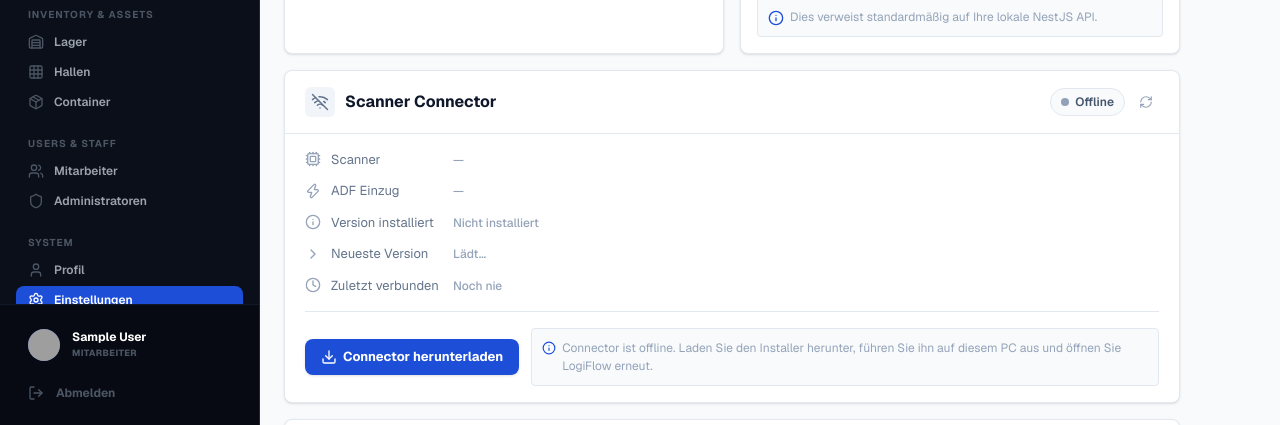
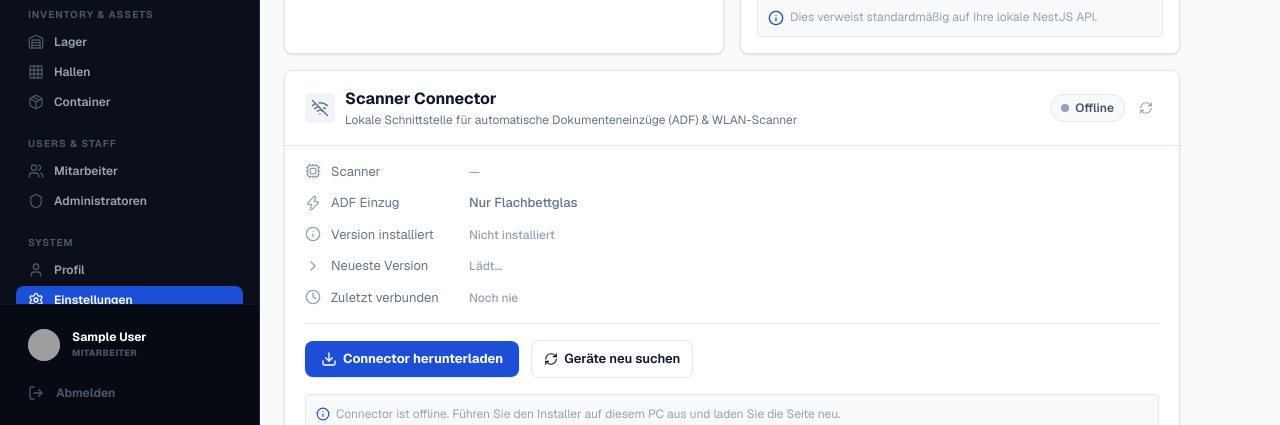
Before and after one commit to YazanMou23/Warehause-TEST, a Next.js app in the folder frontend/: page /settings in a window 1280 px wide. Shown: the part 375-800 px from the top of the page. Built offline with nearby package versions, Linux system fonts and the light colour scheme; no server answers; sample sign-in values are in the browser's storage; grey boxes are pictures that could not be loaded.

Commit message:
feat(settings): display discovered physical scanner name and live ADF tray status in ConnectorSettingsCard

```diff
--- a/frontend/src/app/components/ConnectorSettingsCard.tsx
+++ b/frontend/src/app/components/ConnectorSettingsCard.tsx
@@ -14,15 +14,19 @@ import {
   Zap,
   Clock,
   Cpu,
+  Scan,
+  Printer,
 } from "lucide-react";
 import {
   checkConnectorStatus,
   fetchLatestRelease,
   detectPlatform,
   compareVersions,
+  getDevices,
   CONNECTOR_URL,
   type ConnectorStatusResult,
   type ConnectorReleaseInfo,
+  type DiscoveredDevice,
 } from "../../lib/connector";
 
 const API_BASE = process.env.NEXT_PUBLIC_API_URL || "http://localhost:3000";
@@ -80,22 +84,23 @@ function InfoRow({ icon, label, value }: { icon: React.ReactNode; label: string;
   return (
     <div className="flex items-center gap-2.5 text-[13px]">
       <span className="text-outline shrink-0">{icon}</span>
-      <span className="text-on-surface-variant w-28 shrink-0">{label}</span>
-      <span className="text-on-surface font-medium">{value ?? "—"}</span>
+      <span className="text-on-surface-variant w-32 shrink-0">{label}</span>
+      <span className="text-on-surface font-medium flex-1">{value ?? "—"}</span>
     </div>
   );
 }
 
 // ─── main component ───────────────────────────────────────────────────────────
 export default function ConnectorSettingsCard() {
-  const [connStatus, setConnStatus]     = useState<ConnectorStatusResult>({ status: "checking" });
-  const [release, setRelease]           = useState<ConnectorReleaseInfo | null>(null);
-  const [scannerName, setScannerName]   = useState<string | null>(null);
-  const [hasAdf, setHasAdf]             = useState<boolean | null>(null);
-  const [lastSeen, setLastSeen]         = useState<{ version: string; ts: string } | null>(null);
+  const [connStatus, setConnStatus]         = useState<ConnectorStatusResult>({ status: "checking" });
+  const [release, setRelease]               = useState<ConnectorReleaseInfo | null>(null);
+  const [activeDevice, setActiveDevice]     = useState<DiscoveredDevice | null>(null);
+  const [deviceList, setDeviceList]         = useState<DiscoveredDevice[]>([]);
+  const [isRefreshing, setIsRefreshing]     = useState(false);
+  const [lastSeen, setLastSeen]             = useState<{ version: string; ts: string } | null>(null);
   const [updateDismissed, setUpdateDismissed] = useState(false);
-  const [downloading, setDownloading]   = useState(false);
-  const [verifyMsg, setVerifyMsg]       = useState<"idle" | "verifying" | "success" | "fail">("idle");
+  const [downloading, setDownloading]       = useState(false);
+  const [verifyMsg, setVerifyMsg]           = useState<"idle" | "verifying" | "success" | "fail">("idle");
   const verifyInterval = useRef<ReturnType<typeof setInterval> | null>(null);
 
   const platform = detectPlatform();
@@ -110,8 +115,10 @@ export default function ConnectorSettingsCard() {
     !updateDismissed
   );
 
-  // ── poll connector health every 8s ──────────────────────────────────────────
+  // ── poll connector health & devices every 8s ────────────────────────────────
   const refresh = useCallback(async () => {
+    setIsRefreshing(true);
+    try {
       const result = await checkConnectorStatus();
       setConnStatus(result);
 
@@ -121,19 +128,29 @@ export default function ConnectorSettingsCard() {
         try { localStorage.setItem(LAST_SEEN_KEY, JSON.stringify(entry)); } catch {}
         setLastSeen(entry);
 
-      // fetch extended health for scanner name + ADF
+        // Fetch real discovered devices from connector
         try {
-        const h = await fetch(CONNECTOR_URL + "/health", { signal: AbortSignal.timeout(2000) });
-        if (h.ok) {
-          const data = await h.json();
-          setScannerName(data.scanner?.name ?? null);
-          setHasAdf(
-            Array.isArray(data.features)
-              ? data.features.includes("adf")
-              : data.scanner?.sources?.adf ?? null
-          );
+          const devices = await getDevices();
+          setDeviceList(devices || []);
+          if (devices && devices.length > 0) {
+            // Prioritize physical scanner (eSCL Wi-Fi or USB) over PDF virtual printer
+            const realScanner =
+              devices.find((d) => d.protocol === "ESCL" || (d.ip && d.ip !== "SIMULATOR" && !d.id.includes("PDF"))) ||
+              devices.find((d) => d.ip && d.ip !== "SIMULATOR") ||
+              devices[0];
+
+            setActiveDevice(realScanner || null);
+          } else {
+            setActiveDevice(null);
           }
-      } catch {}
+        } catch {
+          // Ignore discovery poll failures
+        }
+      } else {
+        setActiveDevice(null);
+      }
+    } finally {
+      setIsRefreshing(false);
     }
   }, []);
 
@@ -164,6 +181,7 @@ export default function ConnectorSettingsCard() {
           clearInterval(verifyInterval.current!);
           setVerifyMsg("success");
           setConnStatus(r);
+          refresh();
           setTimeout(() => setVerifyMsg("idle"), 6000);
           return;
         }
@@ -174,7 +192,7 @@ export default function ConnectorSettingsCard() {
         setTimeout(() => setVerifyMsg("idle"), 8000);
       }
     }, 2000);
-  }, []);
+  }, [refresh]);
 
   useEffect(() => () => { if (verifyInterval.current) clearInterval(verifyInterval.current); }, []);
 
@@ -211,6 +229,9 @@ export default function ConnectorSettingsCard() {
 
   const isOffline = connStatus.status === "missing" || connStatus.status === "error";
 
+  const hasAdf = activeDevice?.capabilities?.adf ?? activeDevice?.sources?.adf ?? (connStatus.status === "connected");
+  const adfStatus = activeDevice?.adfStatus;
+
   return (
     <div className="bg-white border border-outline-variant rounded-lg shadow-sm overflow-hidden">
       {/* ── Header ── */}
@@ -221,17 +242,23 @@ export default function ConnectorSettingsCard() {
               ? <WifiOff className="w-4.5 h-4.5 text-slate-500" />
               : <Wifi className="w-4.5 h-4.5 text-secondary" />}
           </div>
+          <div>
             <h5 className="font-bold text-body-lg text-on-surface">Scanner Connector</h5>
+            <p className="text-[12px] text-on-surface-variant">
+              Lokale Schnittstelle für automatische Dokumenteneinzüge (ADF) &amp; WLAN-Scanner
+            </p>
+          </div>
         </div>
 
         <div className="flex items-center gap-2">
           <StatusPill status={connStatus.status} version={connStatus.version} />
           <button
             onClick={refresh}
-            title="Status aktualisieren"
-            className="p-1.5 rounded-md hover:bg-surface-container-low text-outline transition-colors"
+            disabled={isRefreshing}
+            title="Status &amp; Geräte aktualisieren"
+            className="p-1.5 rounded-md hover:bg-surface-container-low text-outline transition-colors disabled:opacity-50"
           >
-            <RefreshCw className="w-3.5 h-3.5" />
+            <RefreshCw className={`w-3.5 h-3.5 ${isRefreshing ? "animate-spin text-secondary" : ""}`} />
           </button>
         </div>
       </div>
@@ -268,7 +295,7 @@ export default function ConnectorSettingsCard() {
         </div>
       )}
 
-      {/* ── Version mismatch (latest version loaded, connector says it's up to date) ── */}
+      {/* ── Up to date banner ── */}
       {!updateAvailable && latestVer && installedVer && compareVersions(installedVer, latestVer) >= 0 && (
         <div className="mx-5 mt-4 bg-emerald-50 border border-emerald-200 rounded-lg px-4 py-2.5 flex items-center gap-2 text-[12px] text-emerald-700">
           <CheckCircle className="w-4 h-4 shrink-0" />
@@ -302,11 +329,27 @@ export default function ConnectorSettingsCard() {
           icon={<Cpu className="w-4 h-4" />}
           label="Scanner"
           value={
-            connStatus.status === "connected"
-              ? (scannerName ?? (
-                  <span className="text-outline text-[12px]">Kein Gerät verbunden</span>
-                ))
-              : <span className="text-outline text-[12px]">—</span>
+            connStatus.status === "connected" ? (
+              activeDevice ? (
+                <div className="flex items-center gap-2 flex-wrap">
+                  <span className="font-semibold text-on-surface">
+                    {activeDevice.displayName || activeDevice.name}
+                  </span>
+                  {activeDevice.ip && activeDevice.ip !== "SIMULATOR" && (
+                    <span className="text-[11px] font-mono bg-surface-container-low border border-outline-variant px-1.5 py-0.5 rounded text-outline">
+                      {activeDevice.ip}
+                    </span>
+                  )}
+                  <span className="text-[11px] px-1.5 py-0.5 rounded bg-emerald-100 text-emerald-800 font-medium">
+                    {activeDevice.protocol || "eSCL"}
+                  </span>
+                </div>
+              ) : (
+                <span className="text-outline text-[12px]">Wird gesucht...</span>
+              )
+            ) : (
+              <span className="text-outline text-[12px]">—</span>
+            )
           }
         />
 
@@ -314,11 +357,26 @@ export default function ConnectorSettingsCard() {
           icon={<Zap className="w-4 h-4" />}
           label="ADF Einzug"
           value={
-            hasAdf === null
-              ? <span className="text-outline text-[12px]">—</span>
-              : hasAdf
-                ? <span className="text-emerald-600 flex items-center gap-1"><CheckCircle className="w-3.5 h-3.5" />Verfügbar</span>
-                : <span className="text-slate-500">Nicht verfügbar</span>
+            hasAdf ? (
+              <div className="flex items-center gap-2">
+                <span className="text-emerald-600 flex items-center gap-1">
+                  <CheckCircle className="w-3.5 h-3.5" />
+                  Verfügbar (Dauereinzug aktiv)
+                </span>
+                {adfStatus === "Loaded" && (
+                  <span className="text-[11px] bg-emerald-50 border border-emerald-200 text-emerald-700 px-2 py-0.5 rounded-full font-medium">
+                    Papier im Fach erkannt
+                  </span>
+                )}
+                {adfStatus === "Empty" && (
+                  <span className="text-[11px] bg-amber-50 border border-amber-200 text-amber-700 px-2 py-0.5 rounded-full font-medium">
+                    Fach leer (Papier einlegen)
+                  </span>
+                )}
+              </div>
+            ) : (
+              <span className="text-slate-500">Nur Flachbettglas</span>
+            )
           }
         />
 
@@ -326,9 +384,11 @@ export default function ConnectorSettingsCard() {
           icon={<Info className="w-4 h-4" />}
           label="Version installiert"
           value={
-            connStatus.version
-              ? <span>v{connStatus.version}</span>
-              : <span className="text-outline text-[12px]">Nicht installiert</span>
+            connStatus.version ? (
+              <span>v{connStatus.version}</span>
+            ) : (
+              <span className="text-outline text-[12px]">Nicht installiert</span>
+            )
           }
         />
 
@@ -336,9 +396,11 @@ export default function ConnectorSettingsCard() {
           icon={<ChevronRight className="w-4 h-4" />}
           label="Neueste Version"
           value={
-            latestVer
-              ? <span>v{latestVer}</span>
-              : <span className="text-outline text-[12px]">Lädt…</span>
+            latestVer ? (
+              <span>v{latestVer}</span>
+            ) : (
+              <span className="text-outline text-[12px]">Lädt…</span>
+            )
           }
         />
 
@@ -359,7 +421,8 @@ export default function ConnectorSettingsCard() {
       <div className="border-t border-outline-variant mx-5" />
 
       {/* ── Actions ── */}
-      <div className="px-5 py-4 flex items-center gap-3 flex-wrap">
+      <div className="px-5 py-4 flex items-center justify-between gap-3 flex-wrap">
+        <div className="flex items-center gap-3">
           <button
             onClick={handleDownload}
             disabled={downloading}
@@ -371,15 +434,34 @@ export default function ConnectorSettingsCard() {
             {isOffline ? "Connector herunterladen" : "Neu herunterladen"}
           </button>
 
-        {isOffline && (
-          <div className="flex items-start gap-1.5 text-[12px] text-outline bg-surface-container-low p-2.5 rounded border border-outline-variant flex-1 min-w-0">
-            <Info className="w-3.5 h-3.5 shrink-0 text-secondary mt-0.5" />
+          <button
+            onClick={refresh}
+            disabled={isRefreshing}
+            className="border border-outline-variant hover:bg-surface-container-low text-on-surface font-semibold px-3 py-2 rounded-lg transition-all flex items-center gap-1.5 text-[13px] cursor-pointer"
+          >
+            <RefreshCw className={`w-3.5 h-3.5 ${isRefreshing ? "animate-spin" : ""}`} />
+            Geräte neu suchen
+          </button>
+        </div>
+
+        {activeDevice && (
+          <div className="text-[12px] text-outline flex items-center gap-1.5">
+            <Printer className="w-4 h-4 text-emerald-600" />
             <span>
-              Connector ist offline. Laden Sie den Installer herunter, führen Sie ihn auf diesem PC aus und öffnen Sie LogiFlow erneut.
+              <strong>{deviceList.length}</strong> Gerät(e) im Netzwerk bereit
             </span>
           </div>
         )}
       </div>
+
+      {isOffline && (
+        <div className="mx-5 mb-4 flex items-start gap-1.5 text-[12px] text-outline bg-surface-container-low p-2.5 rounded border border-outline-variant">
+          <Info className="w-3.5 h-3.5 shrink-0 text-secondary mt-0.5" />
+          <span>
+            Connector ist offline. Führen Sie den Installer auf diesem PC aus und laden Sie die Seite neu.
+          </span>
+        </div>
+      )}
     </div>
   );
 }
```
Lines whose indentation alone changed are shown as unchanged.
